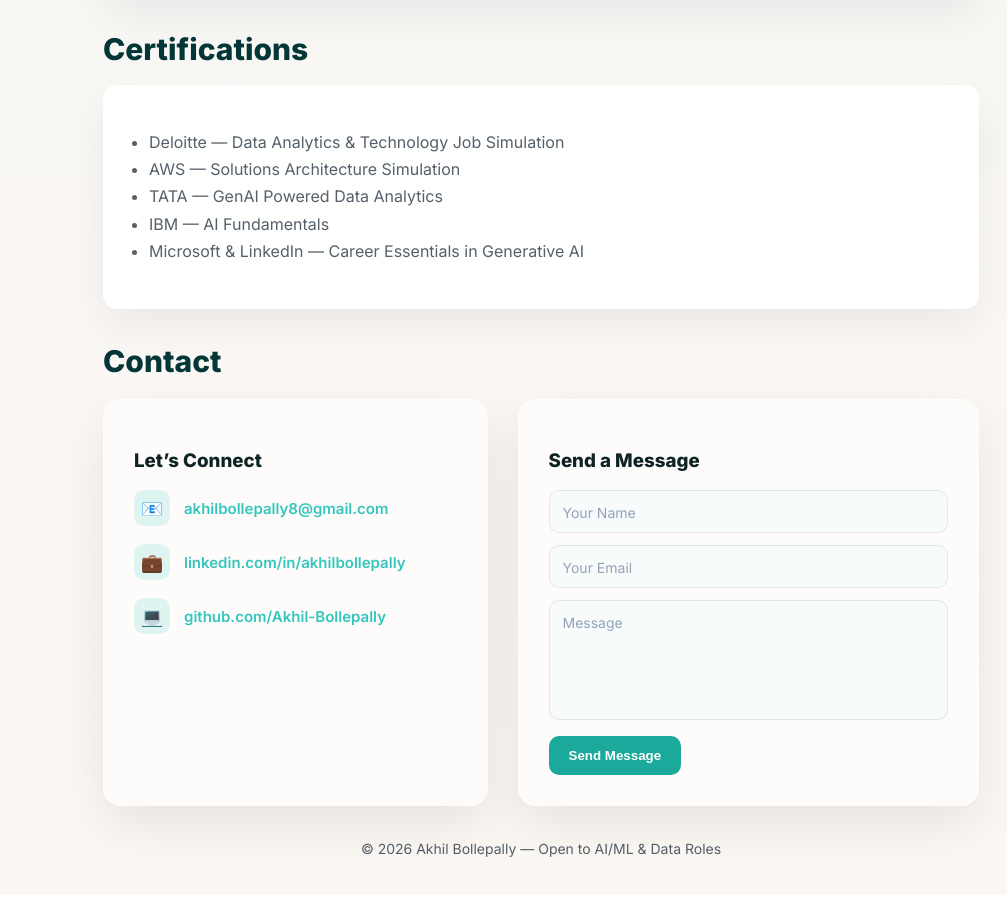
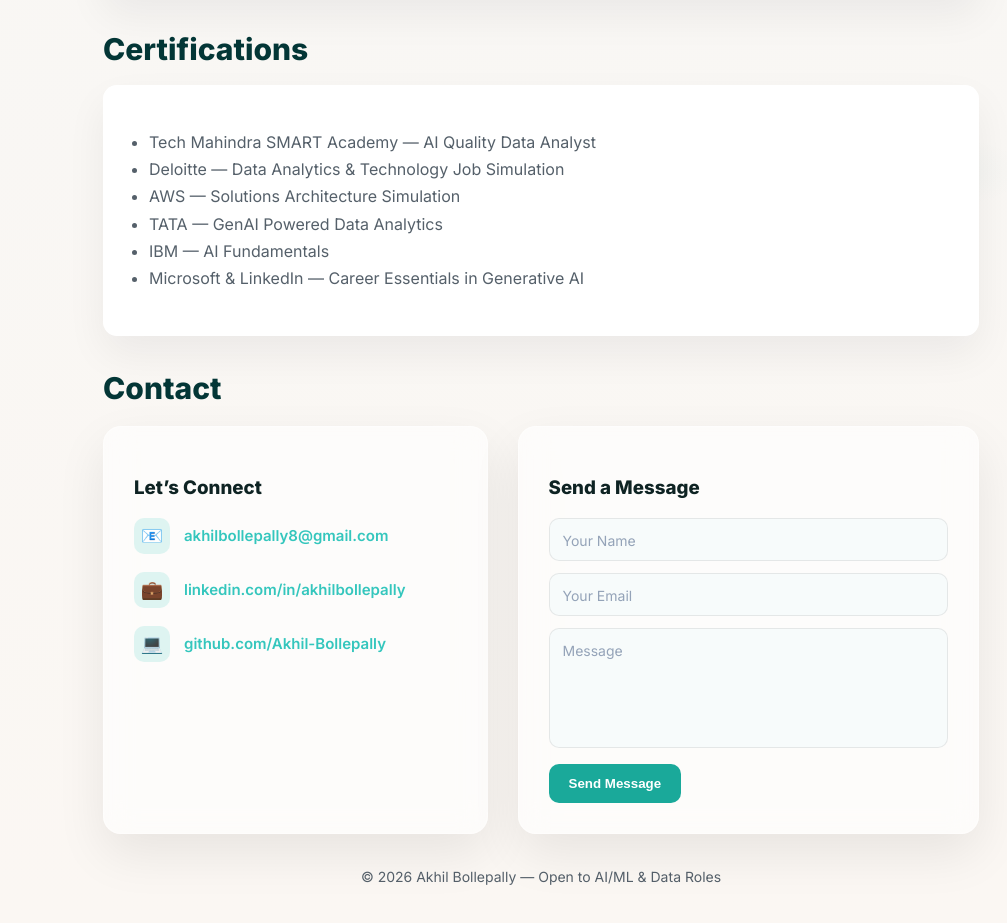
Before and after one commit to Akhil-Bollepally/portfolio, a plain HTML site: page index.html in a window 1280 px wide. Shown: the part 4085-5008 px from the top of the page, without its empty margins (273-1280 px from the left). Before the commit the page ends 4980 px from the top, so only its background shows below. Drawn offline with Linux system fonts and the light colour scheme.

```diff
--- a/index.html
+++ b/index.html
@@ -457,6 +457,7 @@ Building Intelligent Systems with <br>
       <h2>Certifications</h2>
       <div class="card">
         <ul>
+          <li>Tech Mahindra SMART Academy — AI Quality Data Analyst</li>
           <li>Deloitte — Data Analytics & Technology Job Simulation</li>
           <li>AWS — Solutions Architecture Simulation</li>
           <li>TATA — GenAI Powered Data Analytics</li>
```
